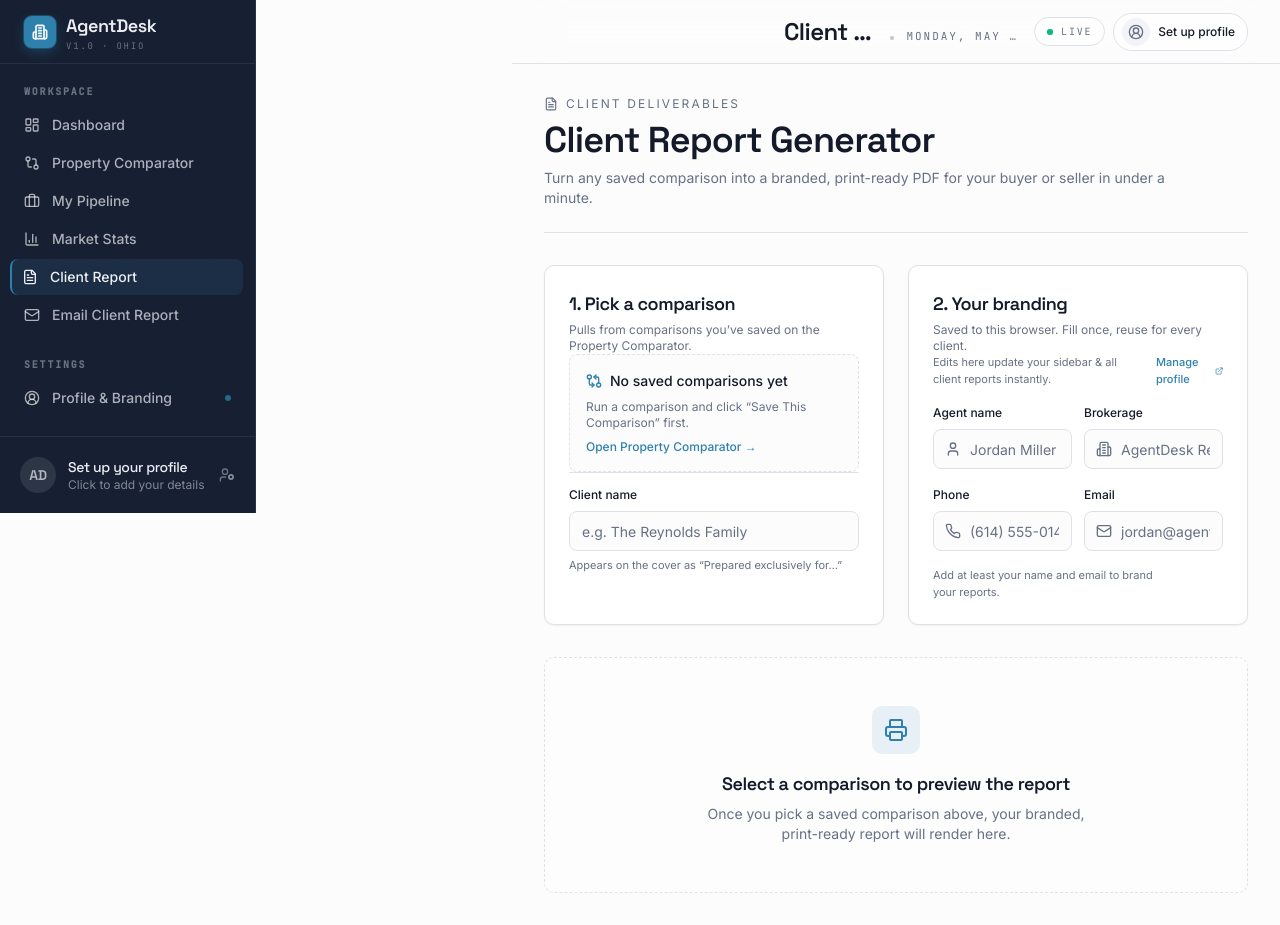
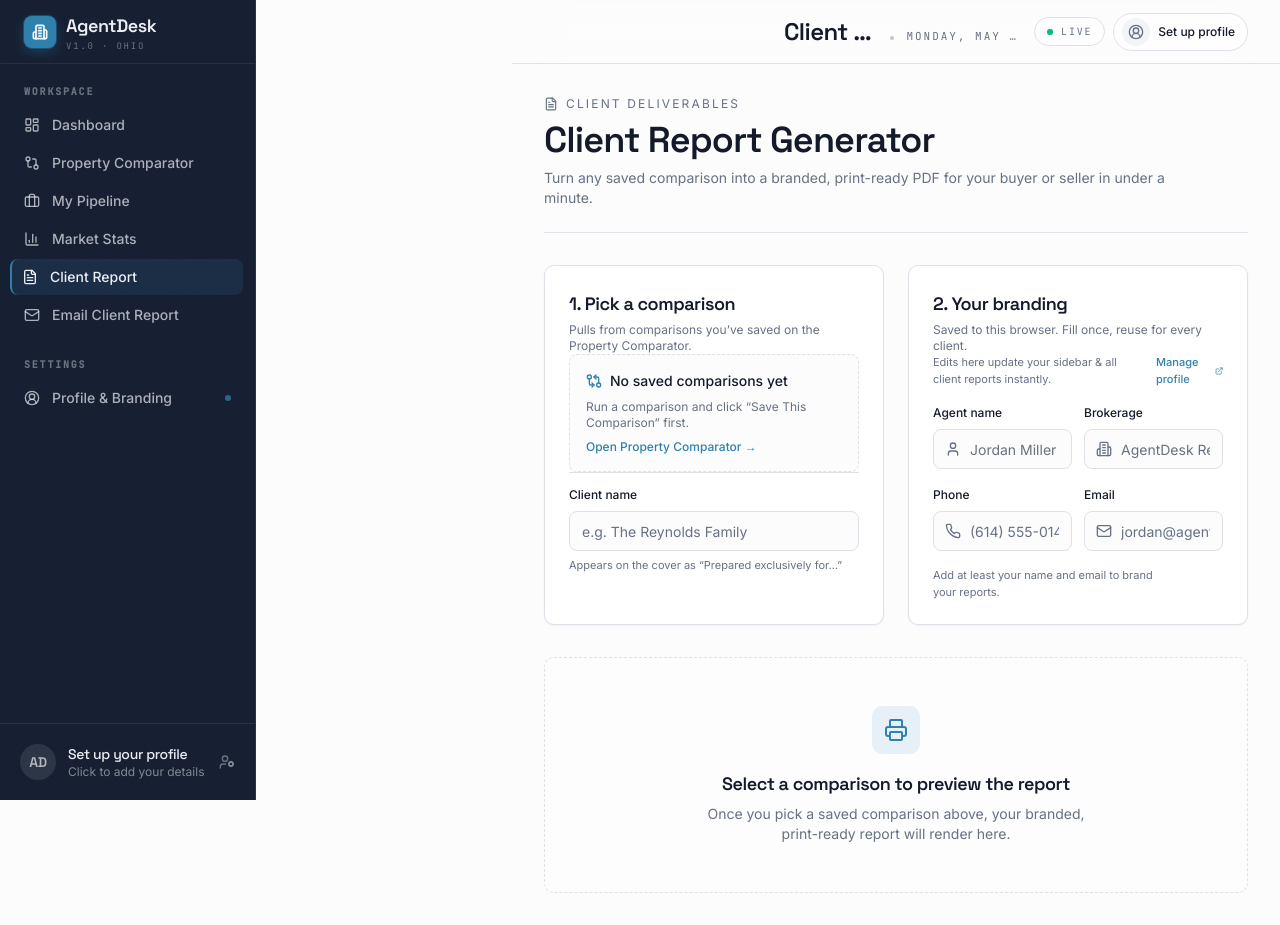
Before and after one commit to puterbuagh/real-estate-agent-tool-a28653, a Next.js app: page /client-report in a window 1280 px wide. Built offline with nearby package versions, Linux system fonts and the light colour scheme.

Commit message:
Update from Colable — 2026-05-18T07:03:32.889Z

```diff
--- a/components/layout/Sidebar.tsx
+++ b/components/layout/Sidebar.tsx
@@ -66,10 +66,13 @@ function Sidebar({ mobileOpen, onClose }: SidebarProps) {
 
       <aside
         className={cn(
-          "fixed inset-y-0 left-0 z-50 flex h-full w-64 max-w-[80vw] flex-col bg-sidebar text-sidebar-foreground border-r border-sidebar-border transition-transform duration-200 ease-out",
+          "z-50 flex h-screen w-64 max-w-[80vw] flex-col bg-sidebar text-sidebar-foreground border-r border-sidebar-border",
           "grain-overlay",
-          "lg:translate-x-0 lg:max-w-none",
-          mobileOpen ? "translate-x-0" : "-translate-x-full"
+          "sticky top-0",
+          "max-lg:fixed max-lg:inset-y-0 max-lg:left-0 max-lg:transition-transform max-lg:duration-200 max-lg:ease-out",
+          mobileOpen
+            ? "max-lg:translate-x-0"
+            : "max-lg:-translate-x-full"
         )}
       >
         <div className="relative z-10 flex items-center justify-between px-6 h-16 border-b border-sidebar-border shrink-0">
```
